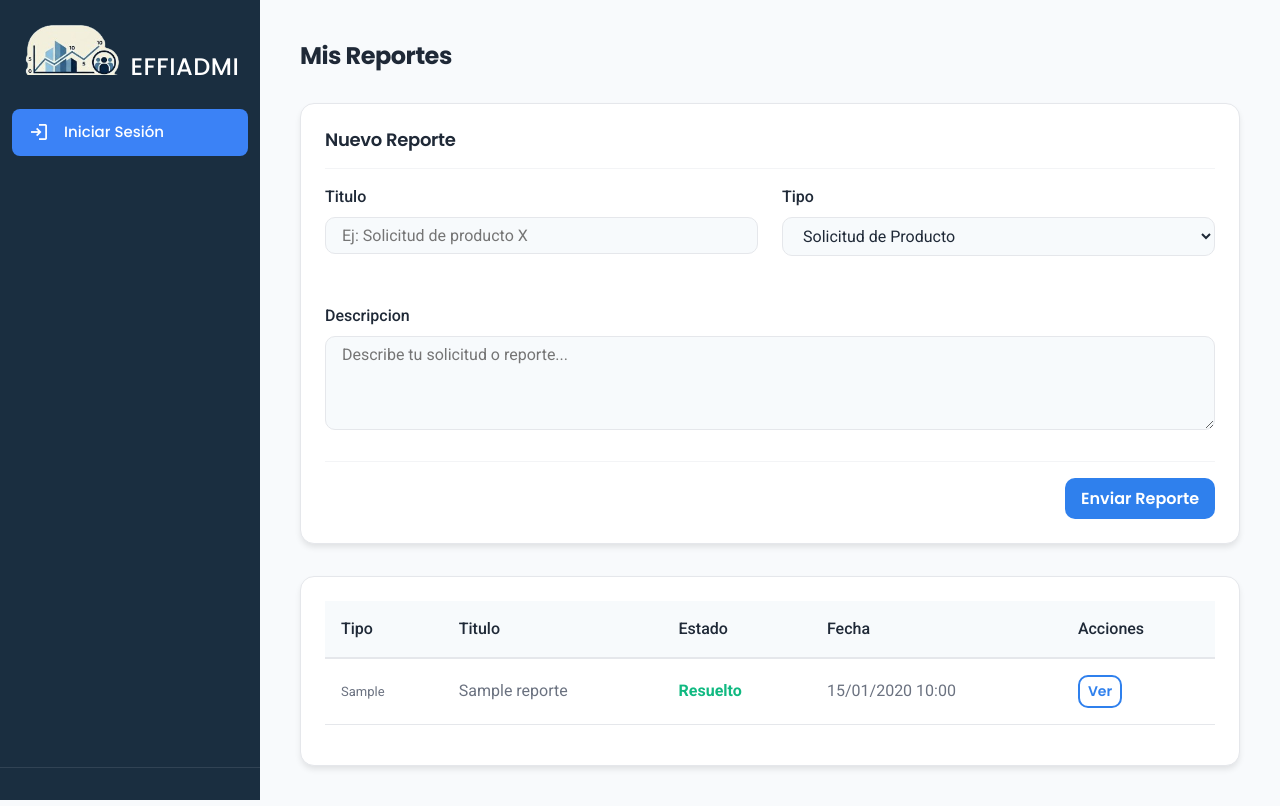
After one commit to AlexaFiallo07/EFFIADMI_1, a Django app: template effiadmi/templates/dashboard/reportes.html in a window 1280 px wide. The commit adds this page. Run offline with Django 3.2, Linux system fonts and the light colour scheme; the template is opened without the code that fills it: most values are stand-ins (such as "Sample title", 1, 10 or a date in 2020).

Commit message:
Sistema de Reportes para operadores, botones ocultos para operador, sidebar condicional por rol

```diff
--- a/effiadmi/templates/base.html
+++ b/effiadmi/templates/base.html
@@ -173,9 +173,15 @@
                 <a href="{% url 'effiadmi:lista_facturas' %}" class="menu-link {% if request.resolver_match.url_name == 'lista_facturas' %}active{% endif %}">
                     <span class="material-symbols-outlined">description</span> Facturación
                 </a>
+                {% if request.session.logueado.rol == 'admin' %}
                 <a href="{% url 'effiadmi:estadisticas_ia' %}" class="menu-link {% if request.resolver_match.url_name == 'estadisticas_ia' %}active{% endif %}">
-                    <span class="material-symbols-outlined">psychology</span> Estadísticas IA
+                    <span class="material-symbols-outlined">psychology</span> Estadisticas IA
                 </a>
+                {% else %}
+                <a href="{% url 'effiadmi:reportes' %}" class="menu-link {% if request.resolver_match.url_name == 'reportes' %}active{% endif %}">
+                    <span class="material-symbols-outlined">feedback</span> Reportes
+                </a>
+                {% endif %}
                 <a href="{% url 'effiadmi:lista_notificaciones' %}" class="menu-link {% if request.resolver_match.url_name == 'lista_notificaciones' %}active{% endif %}">
                     <span class="material-symbols-outlined">notifications</span> Notificaciones
                 </a>
--- /dev/null
+++ b/effiadmi/templates/dashboard/reportes.html
@@ -0,0 +1,109 @@
+{% extends 'base.html' %}
+
+{% block titulo %}Reportes{% endblock %}
+
+{% block contenido %}
+<div class="container" style="max-width: 1200px; margin: 0 auto;">
+    <div style="display: flex; justify-content: space-between; align-items: center; gap: var(--spacing-md); margin-bottom: var(--spacing-xl);">
+        <h1>{% if es_admin %}Reportes del Equipo{% else %}Mis Reportes{% endif %}</h1>
+    </div>
+
+    {% if not es_admin %}
+    <div class="card" style="margin-bottom: var(--spacing-xl);">
+        <div class="card-header">
+            <h3 class="card-title">Nuevo Reporte</h3>
+        </div>
+        <form method="POST">
+            {% csrf_token %}
+            <div class="card-body">
+                <div style="display: grid; grid-template-columns: 1fr 1fr; gap: var(--spacing-lg); margin-bottom: var(--spacing-lg);">
+                    <div class="form-group">
+                        <label for="titulo" class="form-label">Titulo</label>
+                        <input type="text" id="titulo" name="titulo" class="form-control" placeholder="Ej: Solicitud de producto X" required>
+                    </div>
+                    <div class="form-group">
+                        <label for="tipo" class="form-label">Tipo</label>
+                        <select id="tipo" name="tipo" class="form-control" required>
+                            <option value="solicitud_producto">Solicitud de Producto</option>
+                            <option value="solicitud_proveedor">Solicitud de Proveedor</option>
+                            <option value="reporte_stock">Reporte de Stock</option>
+                            <option value="reporte_general">Reporte General</option>
+                        </select>
+                    </div>
+                </div>
+                <div class="form-group">
+                    <label for="descripcion" class="form-label">Descripcion</label>
+                    <textarea id="descripcion" name="descripcion" class="form-control" rows="4" placeholder="Describe tu solicitud o reporte..." required></textarea>
+                </div>
+            </div>
+            <div class="card-footer">
+                <button type="submit" class="btn btn-primary">Enviar Reporte</button>
+            </div>
+        </form>
+    </div>
+    {% endif %}
+
+    {% if es_admin %}
+    <div class="card" style="margin-bottom: var(--spacing-lg);">
+        <div class="card-body">
+            <form method="GET" style="display: flex; gap: var(--spacing-md); align-items: flex-end;">
+                <div class="form-group" style="flex: 1; min-width: 200px;">
+                    <label class="form-label">Estado</label>
+                    <select name="estado" class="form-control" onchange="this.form.submit()">
+                        <option value="">Todos</option>
+                        <option value="pendiente" {% if filtro_estado == 'pendiente' %}selected{% endif %}>Pendientes</option>
+                        <option value="visto" {% if filtro_estado == 'visto' %}selected{% endif %}>Vistos</option>
+                        <option value="resuelto" {% if filtro_estado == 'resuelto' %}selected{% endif %}>Resueltos</option>
+                    </select>
+                </div>
+            </form>
+        </div>
+    </div>
+    {% endif %}
+
+    <div class="card">
+        <div class="card-body">
+            <table class="table">
+                <thead>
+                    <tr>
+                        <th>Tipo</th>
+                        <th>Titulo</th>
+                        {% if es_admin %}<th>Usuario</th>{% endif %}
+                        <th>Estado</th>
+                        <th>Fecha</th>
+                        <th>Acciones</th>
+                    </tr>
+                </thead>
+                <tbody>
+                    {% for r in reportes %}
+                        <tr>
+                            <td><span style="font-size: 13px;">{{ r.get_tipo_display }}</span></td>
+                            <td>{{ r.titulo }}</td>
+                            {% if es_admin %}<td>{{ r.usuario.first_name }} {{ r.usuario.last_name }}</td>{% endif %}
+                            <td>
+                                {% if r.estado == 'pendiente' %}
+                                    <span style="color: #f59e0b; font-weight: 600;">Pendiente</span>
+                                {% elif r.estado == 'visto' %}
+                                    <span style="color: #3b82f6; font-weight: 600;">Visto</span>
+                                {% else %}
+                                    <span style="color: #10b981; font-weight: 600;">Resuelto</span>
+                                {% endif %}
+                            </td>
+                            <td>{{ r.fecha_creacion|date:"d/m/Y H:i" }}</td>
+                            <td>
+                                <a href="{% url 'effiadmi:detalle_reporte' r.id %}" class="btn btn-outline btn-sm">Ver</a>
+                            </td>
+                        </tr>
+                    {% empty %}
+                        <tr>
+                            <td colspan="6" style="text-align: center; padding: var(--spacing-xl);">
+                                No hay reportes {% if es_admin and filtro_estado %}con estado "{{ filtro_estado }}"{% endif %}.
+                            </td>
+                        </tr>
+                    {% endfor %}
+                </tbody>
+            </table>
+        </div>
+    </div>
+</div>
+{% endblock %}
--- a/effiadmi/templates/productos/lista.html
+++ b/effiadmi/templates/productos/lista.html
@@ -6,7 +6,9 @@
 <div class="container" style="max-width: 1200px; margin: 0 auto;">
     <div style="display: flex; justify-content: space-between; align-items: center; gap: var(--spacing-md); margin-bottom: var(--spacing-xl);">
         <h1>Listado de Productos</h1>
+        {% if request.session.logueado.rol == 'admin' %}
         <a href="{% url 'effiadmi:crear_producto' %}" class="btn btn-primary">+ Nuevo Producto</a>
+        {% endif %}
     </div>
 
     <div class="card">
--- a/effiadmi/templates/proveedores/lista.html
+++ b/effiadmi/templates/proveedores/lista.html
@@ -6,7 +6,9 @@
 <div class="container" style="max-width: 1200px; margin: 0 auto;">
     <div style="display: flex; justify-content: space-between; align-items: center; gap: var(--spacing-md); margin-bottom: var(--spacing-xl);">
         <h1>Listado de Proveedores</h1>
+        {% if request.session.logueado.rol == 'admin' %}
         <a href="{% url 'effiadmi:crear_proveedor' %}" class="btn btn-primary">+ Nuevo Proveedor</a>
+        {% endif %}
     </div>
 
     <div class="card" style="margin-bottom: var(--spacing-lg);">
--- a/effiadmi/urls.py
+++ b/effiadmi/urls.py
@@ -68,4 +68,8 @@ urlpatterns = [
 
     # ==================== CHAT IA ====================
     path('chat/', views.chat_ia, name='chat_ia'),
+
+    # ==================== REPORTES ====================
+    path('reportes/', views.reportes, name='reportes'),
+    path('reportes/<int:id>/', views.detalle_reporte, name='detalle_reporte'),
 ]
```
Also changed, not shown: effiadmi/models.py (+34 -0 lines), effiadmi/templates/dashboard/detalle_reporte.html (added, +81 -0 lines), effiadmi/views.py (+81 -1 lines), effiadmi/migrations/0004_reporte.py (added).
